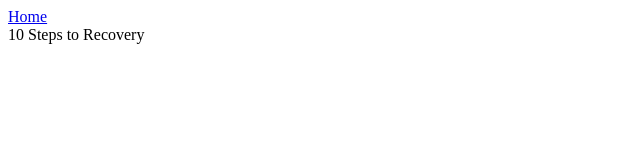
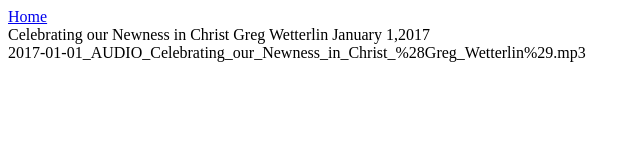
Before and after one commit to BlendMarketing/faithresources.agileserver.com, a plain HTML site: page public/resource.html in a window 1280 px wide. Shown: the whole page, without its empty margins (0-640 px from the left). Drawn offline with Linux system fonts and the light colour scheme.

Commit message:
fix Resource

```diff
--- a/public/resource.html
+++ b/public/resource.html
@@ -8,7 +8,13 @@
         <a href="index.html">Home</a>
     </nav>
     <div itemscope itemtype="http://schema.org/CreativeWork">
-        <span itemprop="name">10 Steps to Recovery</span>
+        <span itemprop="name">Celebrating our Newness in Christ</span>
+        <span itemprop="author">Greg Wetterlin</span>
+        <span itemprop="datePublished" content="2017-01-01">January 1,2017</span>
+        <div itemscope itemtype="http://schema.org/AudioObject">
+              <span itemprop="name">2017-01-01_AUDIO_Celebrating_our_Newness_in_Christ_%28Greg_Wetterlin%29.mp3</span>
+               <meta itemprop="contentUrl" content="http://www.faithlafayette.org/uploads/sermons/2017-01-01_AUDIO_Celebrating_our_Newness_in_Christ_%28Greg_Wetterlin%29.mp3" />
+        </div>
     </div>
 </body>
     <script></script>
```
